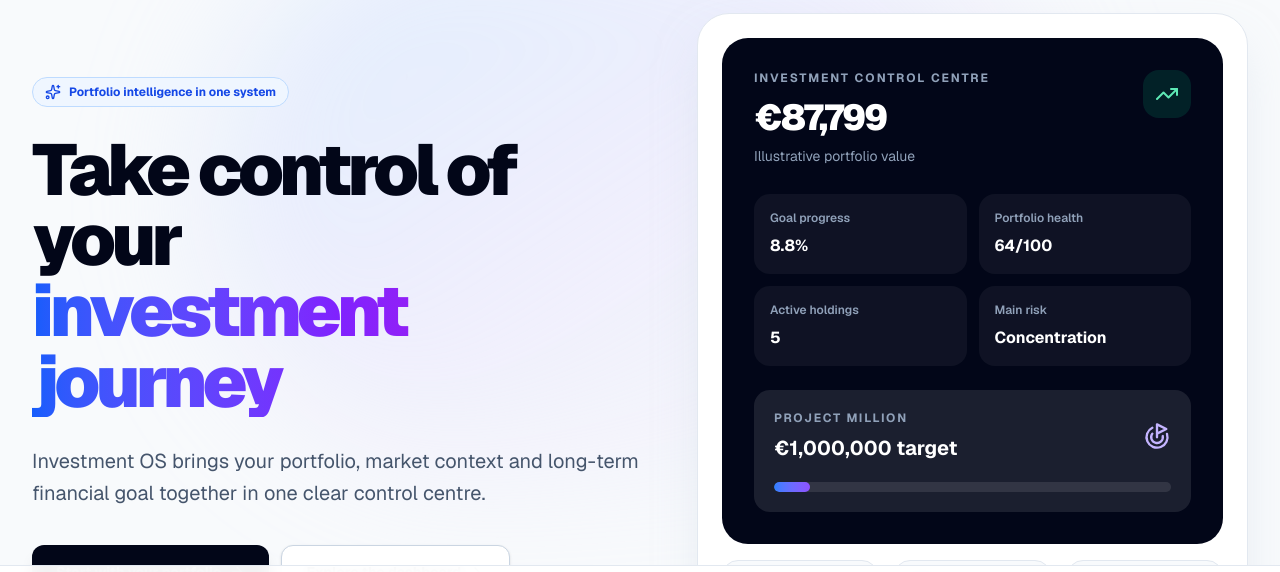
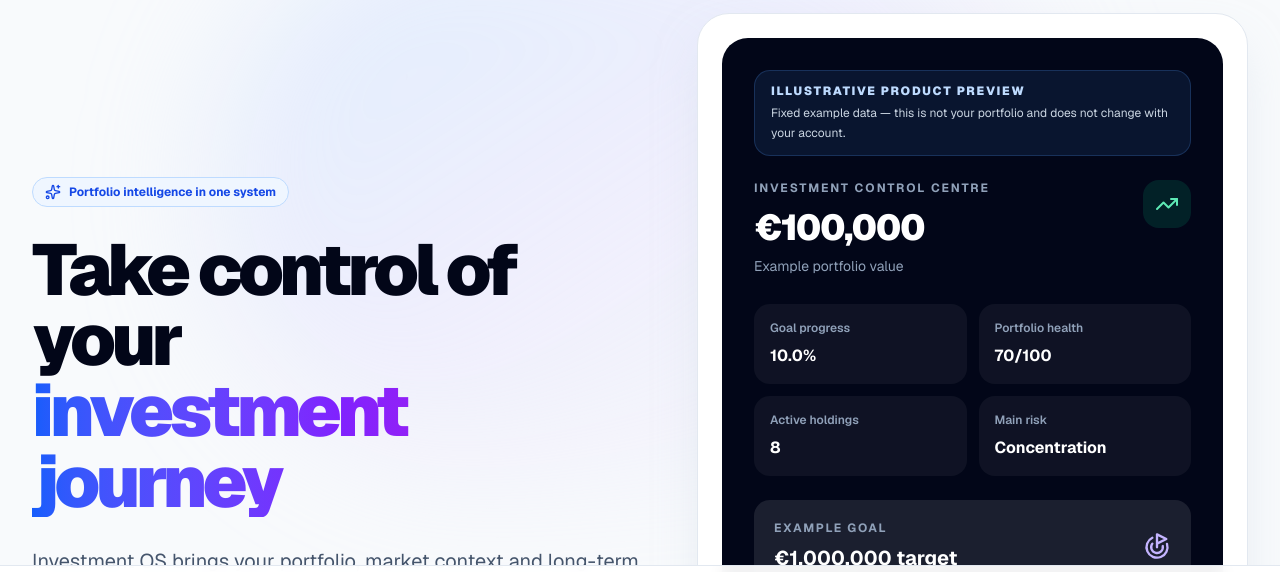
Before and after one commit to martijntje1981-sketch/investment-os, a Next.js app: page / in a window 1280 px wide. Shown: the part 160-732 px from the top of the page. Built offline with nearby package versions, Linux system fonts and the light colour scheme; no server answers.

Commit message:
Clarify illustrative Home preview

```diff
--- a/app/page.tsx
+++ b/app/page.tsx
@@ -223,6 +223,15 @@ export default async function MarketingHomePage({
             <div className="relative">
               <div className="rounded-[32px] border border-slate-200 bg-white p-4 shadow-2xl shadow-slate-300/50 sm:p-6">
                 <div className="overflow-hidden rounded-[26px] bg-slate-950 p-6 text-white sm:p-8">
+                  <div className="mb-6 rounded-2xl border border-blue-400/20 bg-blue-400/10 px-4 py-3">
+                    <p className="text-xs font-black uppercase tracking-[0.14em] text-blue-200">
+                      Illustrative product preview
+                    </p>
+                    <p className="mt-1 text-xs leading-5 text-slate-300">
+                      Fixed example data — this is not your portfolio and does not change with your account.
+                    </p>
+                  </div>
+
                   <div className="flex items-start justify-between gap-5">
                     <div>
                       <p className="text-xs font-bold uppercase tracking-[0.16em] text-slate-400">
@@ -230,11 +239,11 @@ export default async function MarketingHomePage({
                       </p>
 
                       <p className="mt-3 text-4xl font-black tracking-[-0.05em]">
-                        €87,799
+                        €100,000
                       </p>
 
                       <p className="mt-2 text-sm text-slate-400">
-                        Illustrative portfolio value
+                        Example portfolio value
                       </p>
                     </div>
 
@@ -246,17 +255,17 @@ export default async function MarketingHomePage({
                   <div className="mt-7 grid grid-cols-2 gap-3">
                     <PreviewMetric
                       label="Goal progress"
-                      value="8.8%"
+                      value="10.0%"
                     />
 
                     <PreviewMetric
                       label="Portfolio health"
-                      value="64/100"
+                      value="70/100"
                     />
 
                     <PreviewMetric
                       label="Active holdings"
-                      value="5"
+                      value="8"
                     />
 
                     <PreviewMetric
@@ -269,7 +278,7 @@ export default async function MarketingHomePage({
                     <div className="flex items-center justify-between gap-4">
                       <div>
                         <p className="text-xs font-bold uppercase tracking-[0.14em] text-slate-400">
-                          Project Million
+                          Example goal
                         </p>
 
                         <p className="mt-2 text-xl font-bold">
@@ -281,7 +290,7 @@ export default async function MarketingHomePage({
                     </div>
 
                     <div className="mt-5 h-2.5 overflow-hidden rounded-full bg-white/10">
-                      <div className="h-full w-[9%] rounded-full bg-gradient-to-r from-blue-500 to-violet-500" />
+                      <div className="h-full w-[10%] rounded-full bg-gradient-to-r from-blue-500 to-violet-500" />
                     </div>
                   </div>
                 </div>
@@ -305,9 +314,8 @@ export default async function MarketingHomePage({
                     text="Track long-term progress"
                   />
                 </div>
-              </div>
 
-              <div className="absolute -bottom-7 -left-5 hidden rounded-2xl border border-slate-200 bg-white p-4 shadow-xl md:block">
+                <div className="mt-4 rounded-2xl border border-emerald-200 bg-emerald-50 p-4">
                 <div className="flex items-center gap-3">
                   <div className="flex h-10 w-10 items-center justify-center rounded-xl bg-emerald-50 text-emerald-700">
                     <BellRing className="h-5 w-5" />
@@ -323,6 +331,7 @@ export default async function MarketingHomePage({
                     </p>
                   </div>
                 </div>
+              </div>
               </div>
             </div>
           </div>
```
